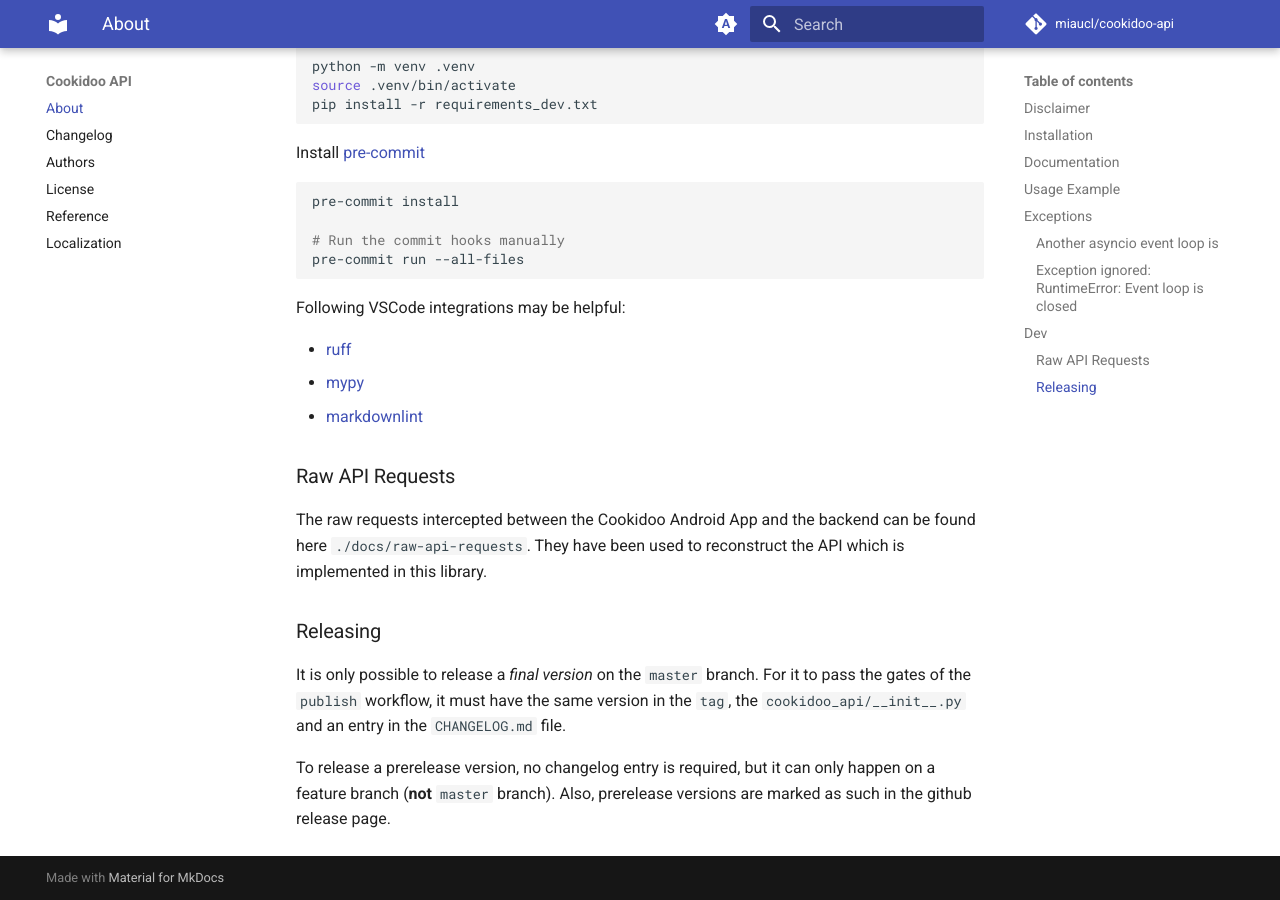
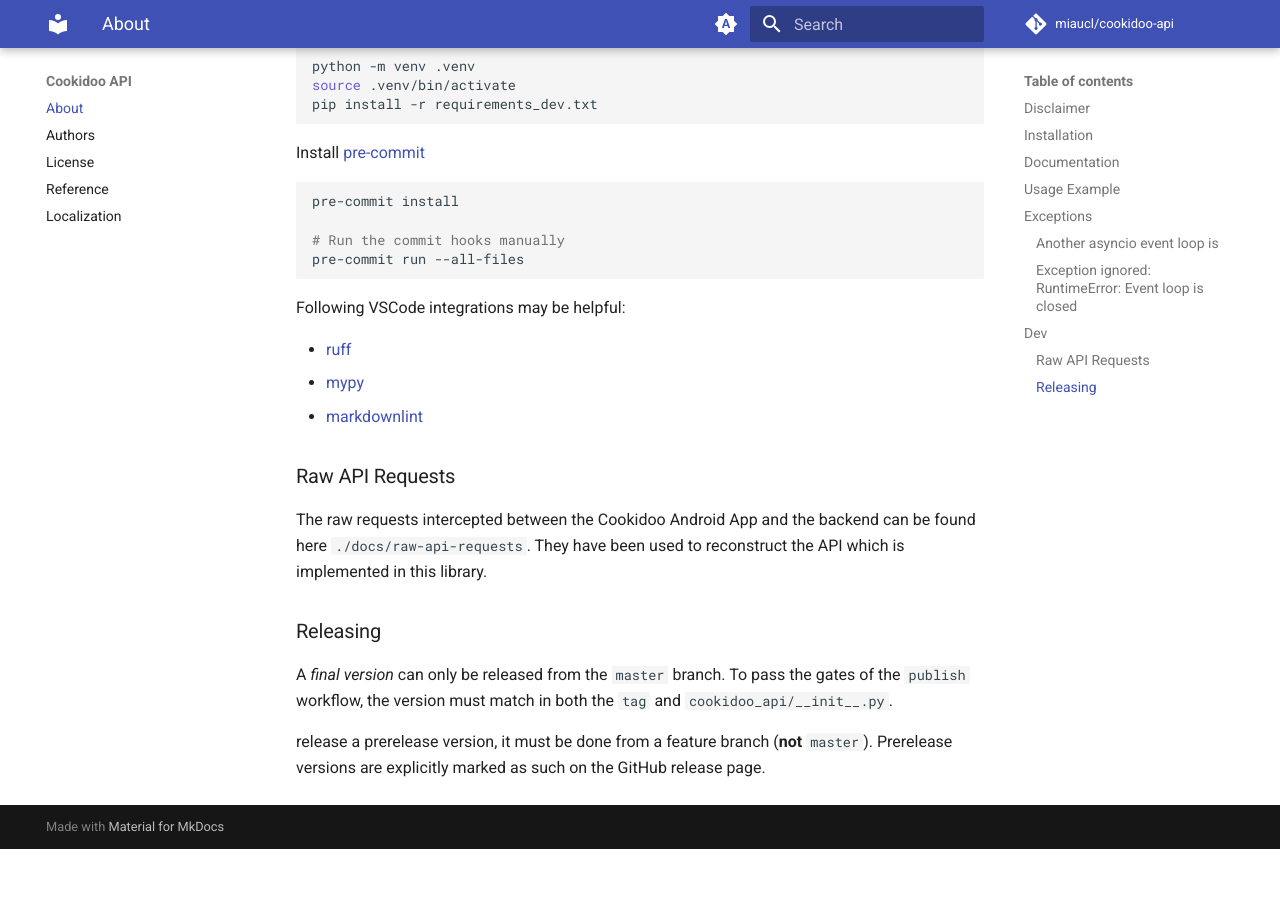
Before and after one commit to miaucl/cookidoo-api, an MkDocs documentation site: the page built from docs/index.md, in a window 1280 px wide and 900 px high, scrolled down 1945 px. Built offline with MkDocs 1.6.1 and Material for MkDocs 9.7.7, drawn with Linux system fonts in a browser that asks for light colours; comment, search, counter and statistics services are not loaded; after the commit the page ends 2794 px from its top, so only the background shows below that.

Commit message:
Deprecate `CHANGELOG.md` and update release process documentation

```diff
--- a/README.md
+++ b/README.md
@@ -104,6 +104,6 @@
 
 ### Releasing
 
-It is only possible to release a _final version_ on the `master` branch. For it to pass the gates of the `publish` workflow, it must have the same version in the `tag`, the `cookidoo_api/__init__.py` and an entry in the `CHANGELOG.md` file.
+A _final version_ can only be released from the `master` branch. To pass the gates of the `publish` workflow, the version must match in both the `tag` and `cookidoo_api/__init__.py`.
 
-To release a prerelease version, no changelog entry is required, but it can only happen on a feature branch (**not** `master` branch). Also, prerelease versions are marked as such in the github release page.
+release a prerelease version, it must be done from a feature branch (**not** `master`). Prerelease versions are explicitly marked as such on the GitHub release page.
--- a/mkdocs.yml
+++ b/mkdocs.yml
@@ -64,7 +64,6 @@
 
 nav:
     - About: index.md
-    - Changelog: changelog.md
     - Authors: authors.md
     - License: license.md
     - Reference: reference.md
--- a/pyproject.toml
+++ b/pyproject.toml
@@ -40,12 +40,14 @@
 
 [tool.setuptools.dynamic]
 version = {attr = "cookidoo_api.__version__"}
-readme = {file = ["README.md", "CHANGELOG.md"], content-type = "text/markdown"}
+readme = {file = ["README.md"], content-type = "text/markdown"}
 
 [project.urls]
 Documentation = "https://miaucl.github.io/cookidoo-api/"
 Source = "https://github.com/miaucl/cookidoo-api"
 Issues = "https://github.com/miaucl/cookidoo-api/issues"
+"Release notes" = "https://github.com/miaucl/cookidoo-api/releases"
+
 
 [tool.ruff]
 
```
Also changed, not shown: CHANGELOG.md (+4 -0 lines), 1 other file.
